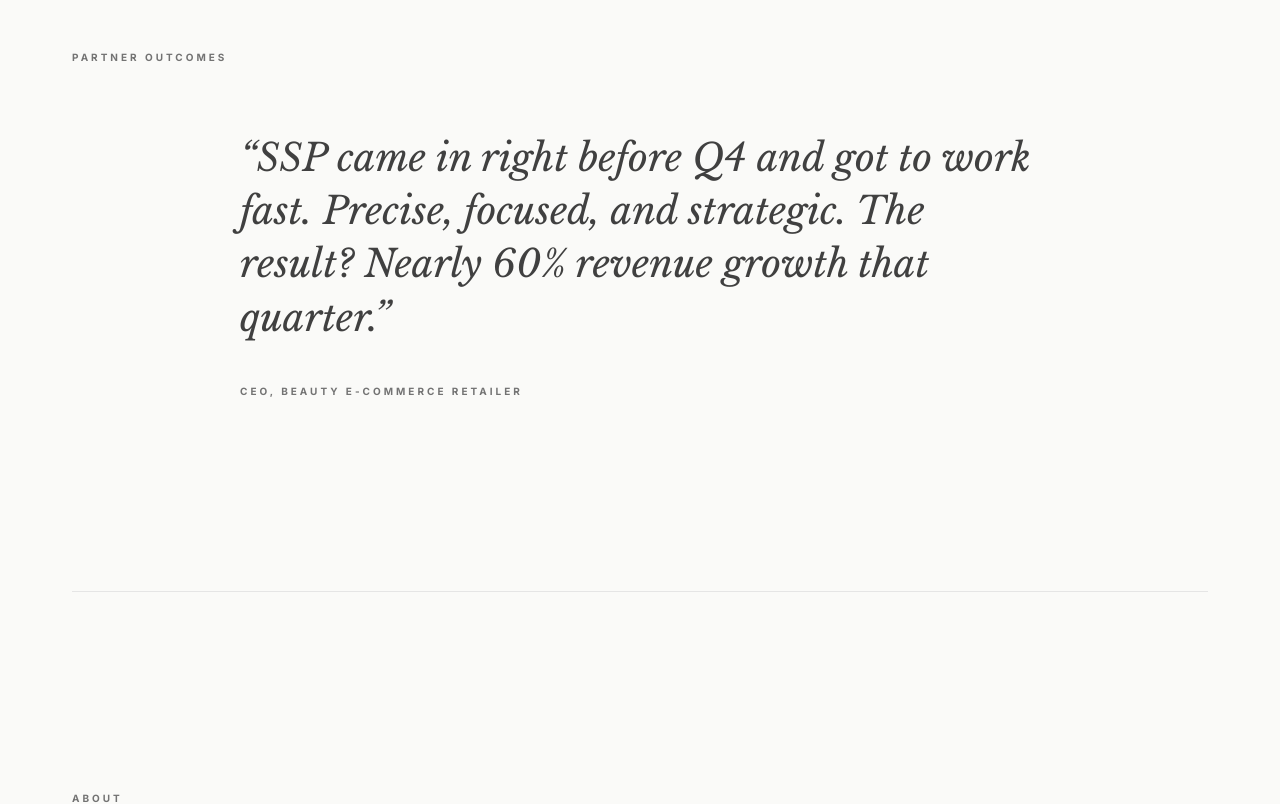
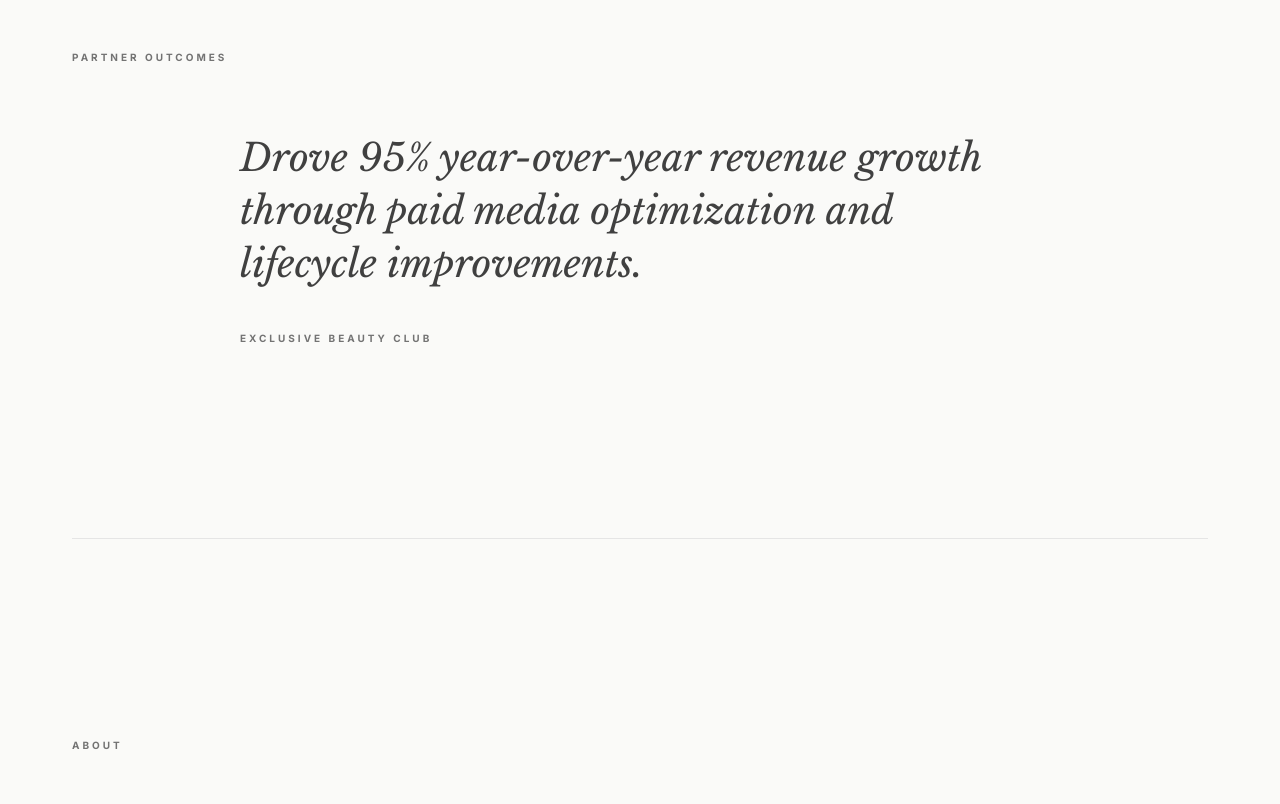
Before and after one commit to sullivan-street-projects/sullivan-street-website, a React (Vite) app: page / in a window 1280 px wide. Shown: the part 5360-6164 px from the top of the page. Built offline with nearby package versions, Linux system fonts and the light colour scheme.

Commit message:
Update PartnerOutcomes.jsx

```diff
--- a/src/sections/PartnerOutcomes.jsx
+++ b/src/sections/PartnerOutcomes.jsx
@@ -9,12 +9,12 @@ const PartnerOutcomes = () => {
         <div className="max-w-[800px] mx-auto">
           <FocusText>
             <p className="font-serif text-2xl md:text-3xl lg:text-[38px] leading-[1.4] mb-10 italic text-[#404040] font-light antialiased">
-              “SSP came in right before Q4 and got to work fast. Precise, focused, and strategic. The result? Nearly 60% revenue growth that quarter.”
+              Drove 95% year-over-year revenue growth through paid media optimization and lifecycle improvements.
             </p>
           </FocusText>
           <FocusText>
             <div className="font-sans text-[10px] font-bold uppercase tracking-[0.3em] text-[#737373]">
-              CEO, Beauty E-commerce Retailer
+              Exclusive Beauty Club
             </div>
           </FocusText>
         </div>
```
